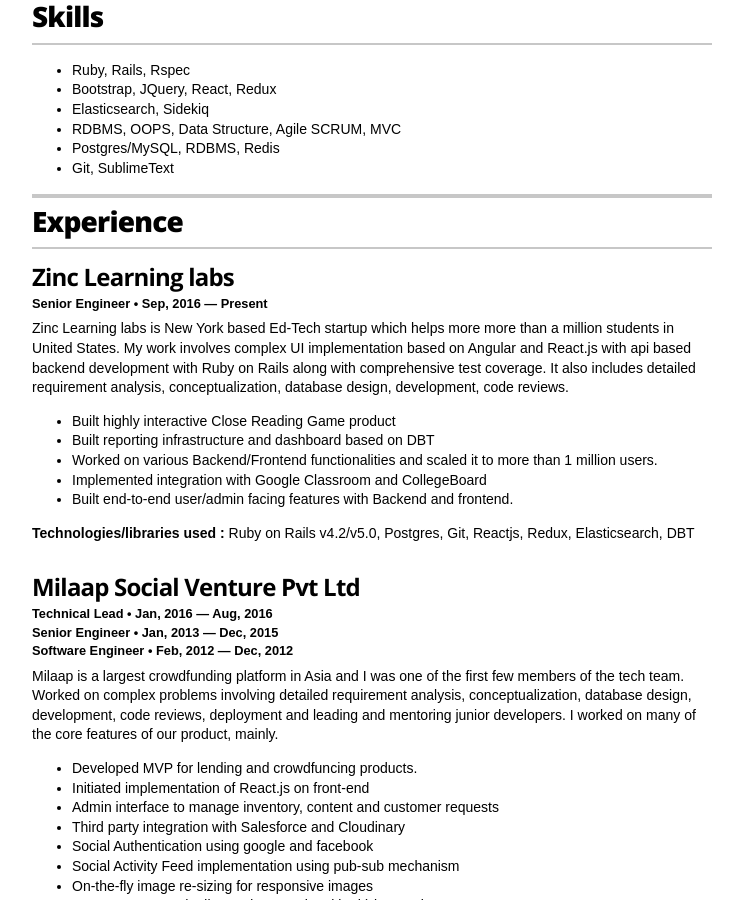
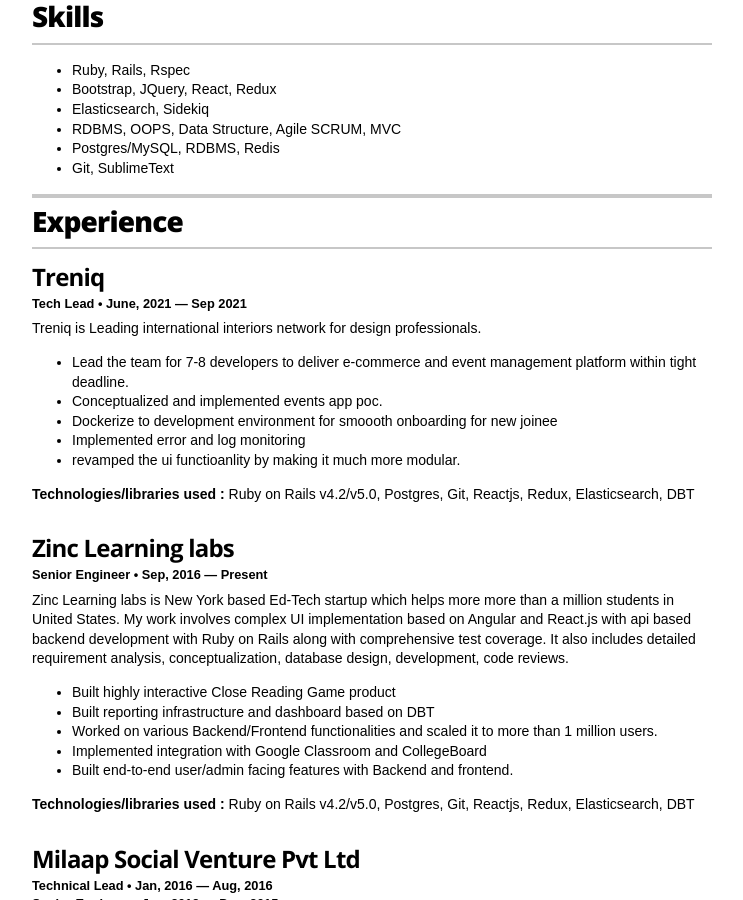
Before and after one commit to rtcoms/rtcoms.github.io, a Jekyll site: the page built from index.html, in a window 1280 px wide and 900 px high, scrolled down 378 px. Shown: the whole window, without its empty margins (268-1011 px from the left). Built offline with Jekyll 4.4.1, drawn with Linux system fonts in a browser that asks for light colours.

Commit message:
update resume

```diff
--- a/_layouts/resume.html
+++ b/_layouts/resume.html
@@ -105,6 +105,24 @@
         <header class="section-header">
           <h2>Experience</h2>
         </header>
+
+         <!-- Duplicate these resume-item elements and edit accordingly for each job you want to add here -->
+         <div class="resume-item">
+          <h3 class="resume-item-title">Treniq</h3>
+          <h5 class="resume-item-details">Tech Lead &bull; June, 2021 &mdash; Sep 2021</h5>
+          <p class="resume-item-copy">Treniq is Leading international interiors network for design professionals.</p>
+          <ul class="resume-item-list">
+            <li>Lead the team for 7-8 developers to deliver e-commerce and event management platform within tight deadline.</li>
+            <li>Conceptualized and implemented events app poc.</li>
+            <li>Dockerize to development environment for smoooth onboarding for new joinee</li>
+            <li>Implemented error and log monitoring</li>
+            <li>revamped the ui functioanlity by making it much more modular.</li>
+          </ul>
+          <!-- <p class="resume-item-copy">Led and Mentored freshers and junior developers in rails development stack.</p> -->
+
+          <p class="resume-item-copy"><b>Technologies/libraries used :</b> Ruby on Rails v4.2/v5.0, Postgres, Git, Reactjs, Redux, Elasticsearch, DBT</p>
+
+        </div><!-- end of resume-item -->
 
         <!-- Duplicate these resume-item elements and edit accordingly for each job you want to add here -->
         <div class="resume-item">
```
